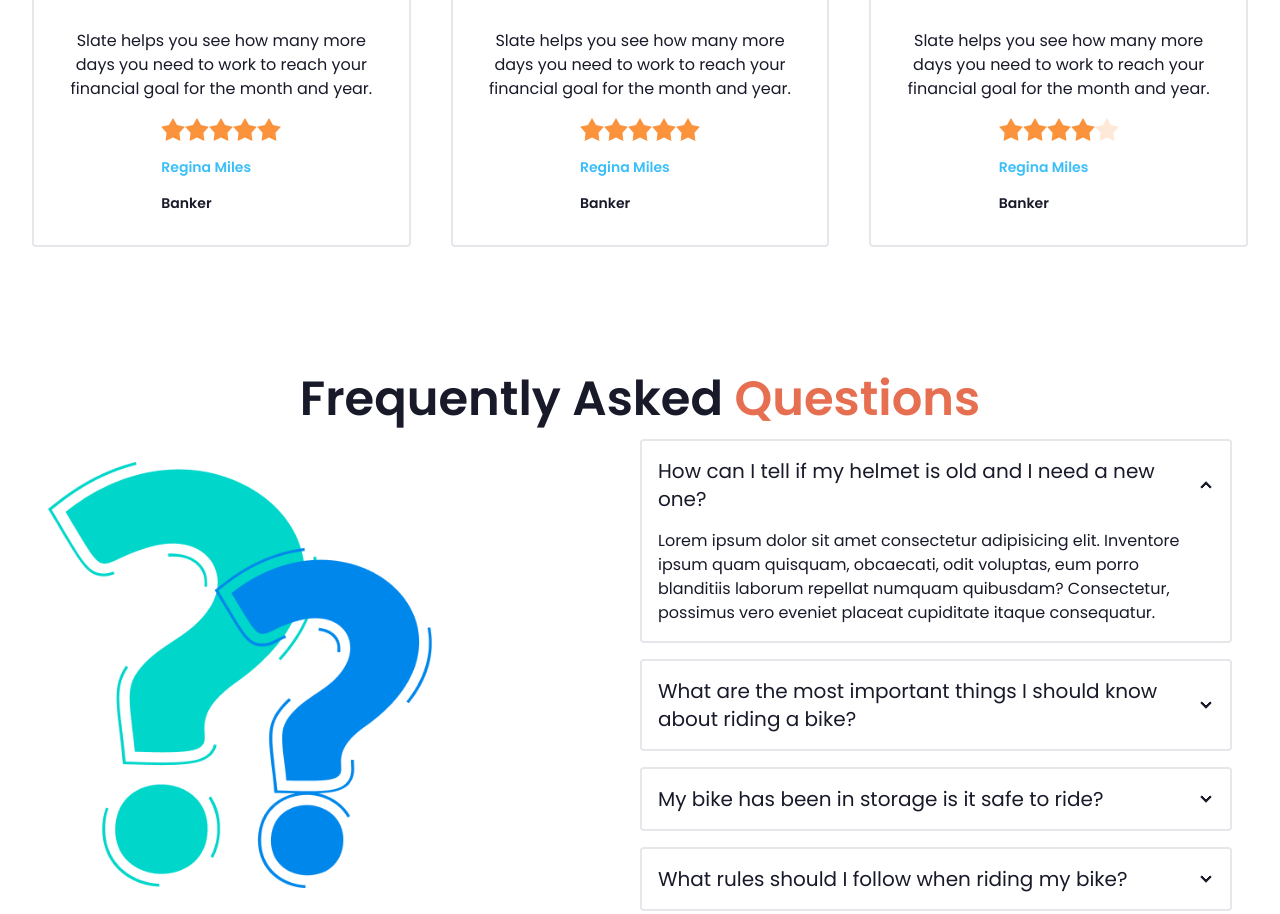
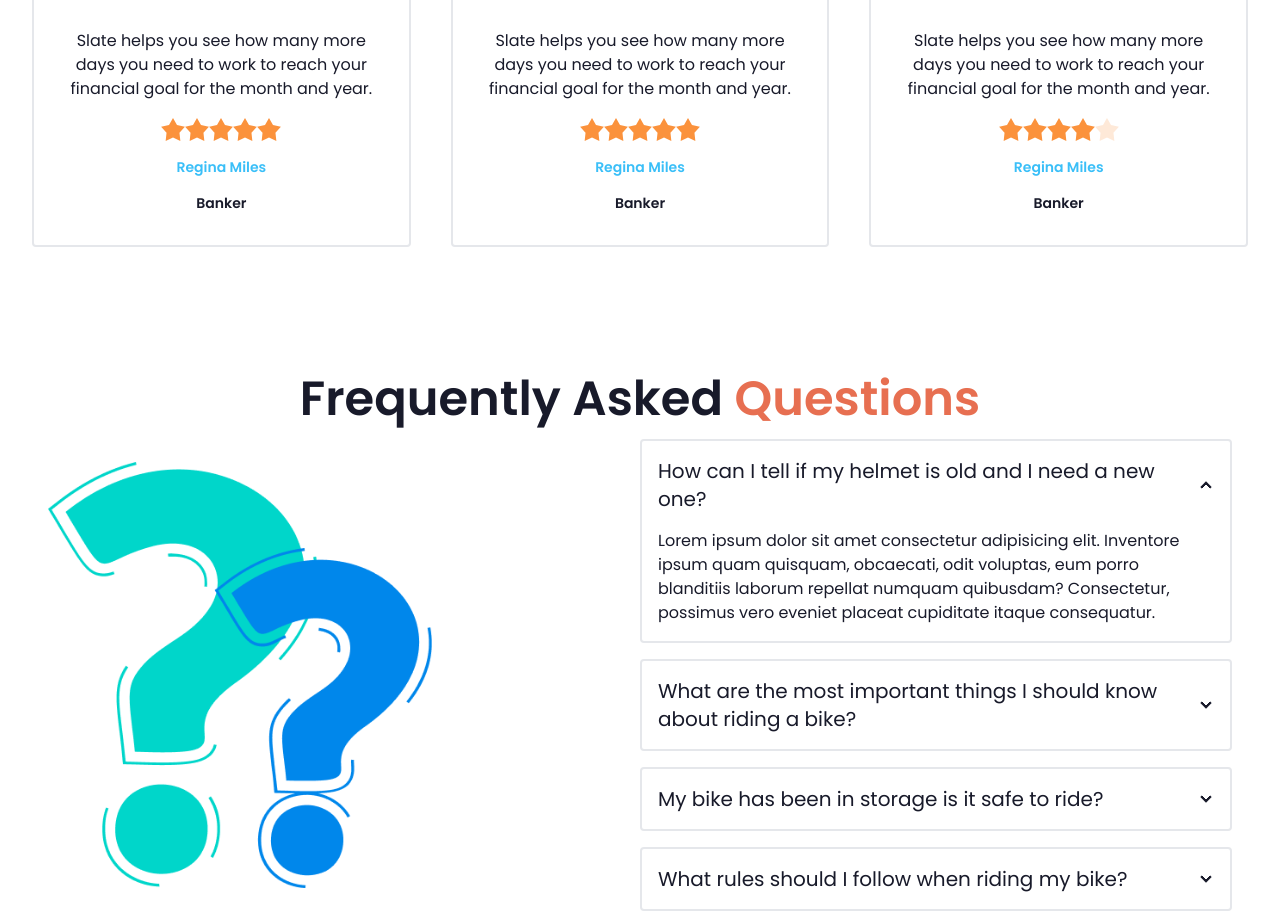
Before and after one commit to AdityaChowdhury2/bike-dekho, a plain HTML site: page index.html in a window 1280 px wide. Shown: the part 2200-3114 px from the top of the page. Drawn offline with nearby package versions, Linux system fonts and the light colour scheme.

Commit message:
fixing some alignment in clients section

```diff
--- a/index.html
+++ b/index.html
@@ -263,7 +263,7 @@
                             many more days you need
                             to work to reach your financial
                             goal for the month and year.</p>
-                        <div class="card-actions flex-col gap-4">
+                        <div class="card-actions flex-col gap-4 justify-center items-center">
                             <div class="rating">
                                 <input type="radio" name="rating-2" class="mask mask-star-2 bg-orange-400" />
                                 <input type="radio" name="rating-2" class="mask mask-star-2 bg-orange-400" />
@@ -285,7 +285,7 @@
                             many more days you need
                             to work to reach your financial
                             goal for the month and year.</p>
-                        <div class="card-actions flex-col gap-4">
+                        <div class="card-actions flex-col gap-4 justify-center items-center">
                             <div class="rating">
                                 <input type="radio" name="rating-2" class="mask mask-star-2 bg-orange-400" />
                                 <input type="radio" name="rating-2" class="mask mask-star-2 bg-orange-400" />
@@ -307,7 +307,7 @@
                             many more days you need
                             to work to reach your financial
                             goal for the month and year.</p>
-                        <div class="card-actions flex-col gap-4">
+                        <div class="card-actions flex-col gap-4 justify-center items-center">
                             <div class="rating">
                                 <input type="radio" name="rating-2" class="mask mask-star-2 bg-orange-400" />
                                 <input type="radio" name="rating-2" class="mask mask-star-2 bg-orange-400" />
```
